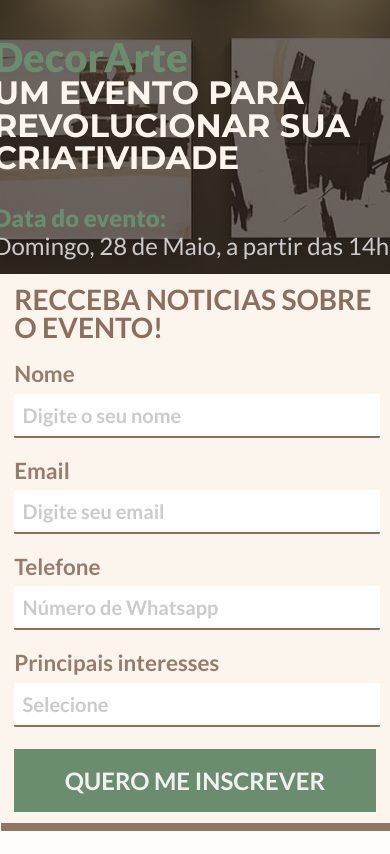
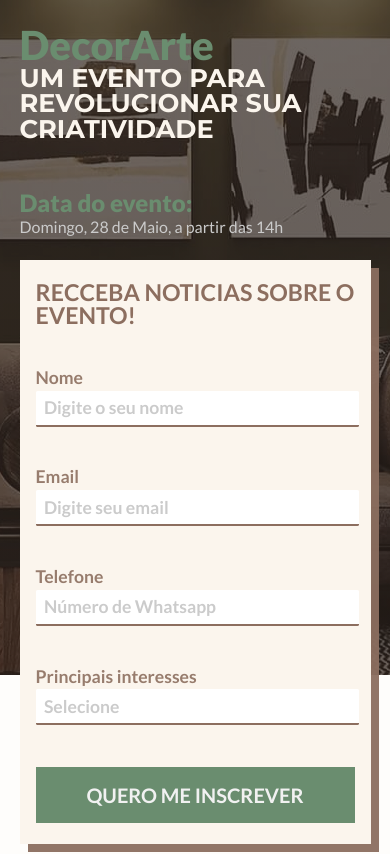
Before and after one commit to enrick-dev/landingPage_decorarte, a plain HTML site: page index.html in a window 390 px wide. Shown: the top 854 px of the page. Drawn offline with Linux system fonts and the light colour scheme.

Commit message:
finalized responsive, update responsive 430px

```diff
--- a/css/index.css
+++ b/css/index.css
@@ -826,3 +826,100 @@ footer>div>p {
     font-weight: 400;
   }
 }
+
+@media(max-width: 430px) {
+  .containerTitleAndDesc {
+    width: 90%;
+    height: 40%;
+    display: flex;
+    flex-direction: column;
+    justify-content: space-around;
+  }
+
+  .containerTitleAndDesc>div:first-child>h1:first-child {
+    font-size: 5rem;
+  }
+
+  .containerTitleAndDesc>div:first-child>p:last-child {
+    font-size: 3.2rem;
+  }
+
+  .containerTitleAndDesc>div:last-child>h4:first-child {
+    font-size: 3rem;
+  }
+
+  .containerTitleAndDesc>div:last-child>p:last-child {
+    font-size: 2rem;
+    margin-top: 0.5rem;
+  }
+  .containerForm{
+    width: 90%;
+    height: 90%;
+  }
+  .containerForm>form>h3, .containerForm>form>div, .containerForm>form>input:last-child {
+    width: calc(100% - (2rem * 2));
+    align-self: center;
+  }
+  .containerForm>form>h3 {
+    font-size: 2.9rem;
+  }
+  .containerForm>form>div {
+    display: flex;
+    flex-direction: column;
+  }
+  .containerForm>form>div>input {
+    height: 4rem;
+    margin-top: 0.5rem;
+  }
+
+  .containerForm>form>div>label {
+    font-size: 2.2rem;
+    font-weight: bold;
+
+    color: var(--font-subQuarter-Color);
+  }
+  .containerForm>form>div>input::placeholder, .containerForm>form>div>input {
+    font-size: 2.2rem;
+    text-indent: 0.8rem;
+  }
+
+  .containerForm>form>input:last-child {
+    height: 7rem;
+    font-size: 2.5rem;
+  }
+
+
+
+
+  #conhecaOsAmbientes section>div.title {
+    width: 100%;
+    height: 100%;
+  }
+
+
+  .inscrevaSe h3 {
+    font-size: 3.5rem;
+  }
+
+  .inscrevaSe button {
+    width: 95%;
+    height: 7.8rem;
+
+    font-size: 3rem;
+  }
+
+  footer>div>h3 {
+    font-size: 4rem;
+    margin-bottom: 2rem;
+  }
+
+  footer>div>h4 {
+    font-size: 3.6rem;
+    font-weight: 400;
+  }
+
+  footer>div>p {
+    font-size: 2rem;
+    font-weight: 400;
+  }
+}
```
